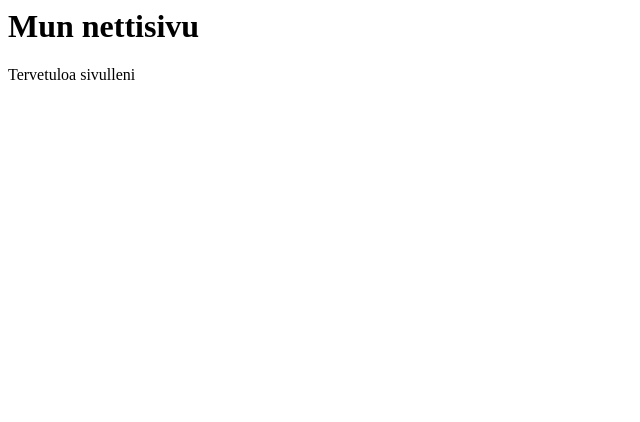
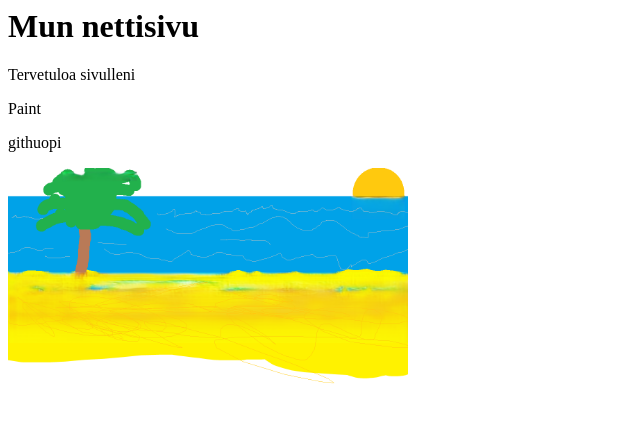
Before and after one commit to nekke-69/nekke-69.github.io, a plain HTML site: page index.html in a window 1280 px wide. Shown: the whole page, without its empty margins (0-640 px from the left). Drawn offline with Linux system fonts and the light colour scheme.

Commit message:
Update index.html

```diff
--- a/index.html
+++ b/index.html
@@ -1,2 +1,5 @@
 <h1>Mun nettisivu</h1>
-<p>Tervetuloa sivulleni</p>
+<p>Tervetuloa sivulleni</p
+<h3>Paint</h3>
+<p>githuopi</p>
+<img src="githuopi_työ.png" style="max-width:400px">
```
